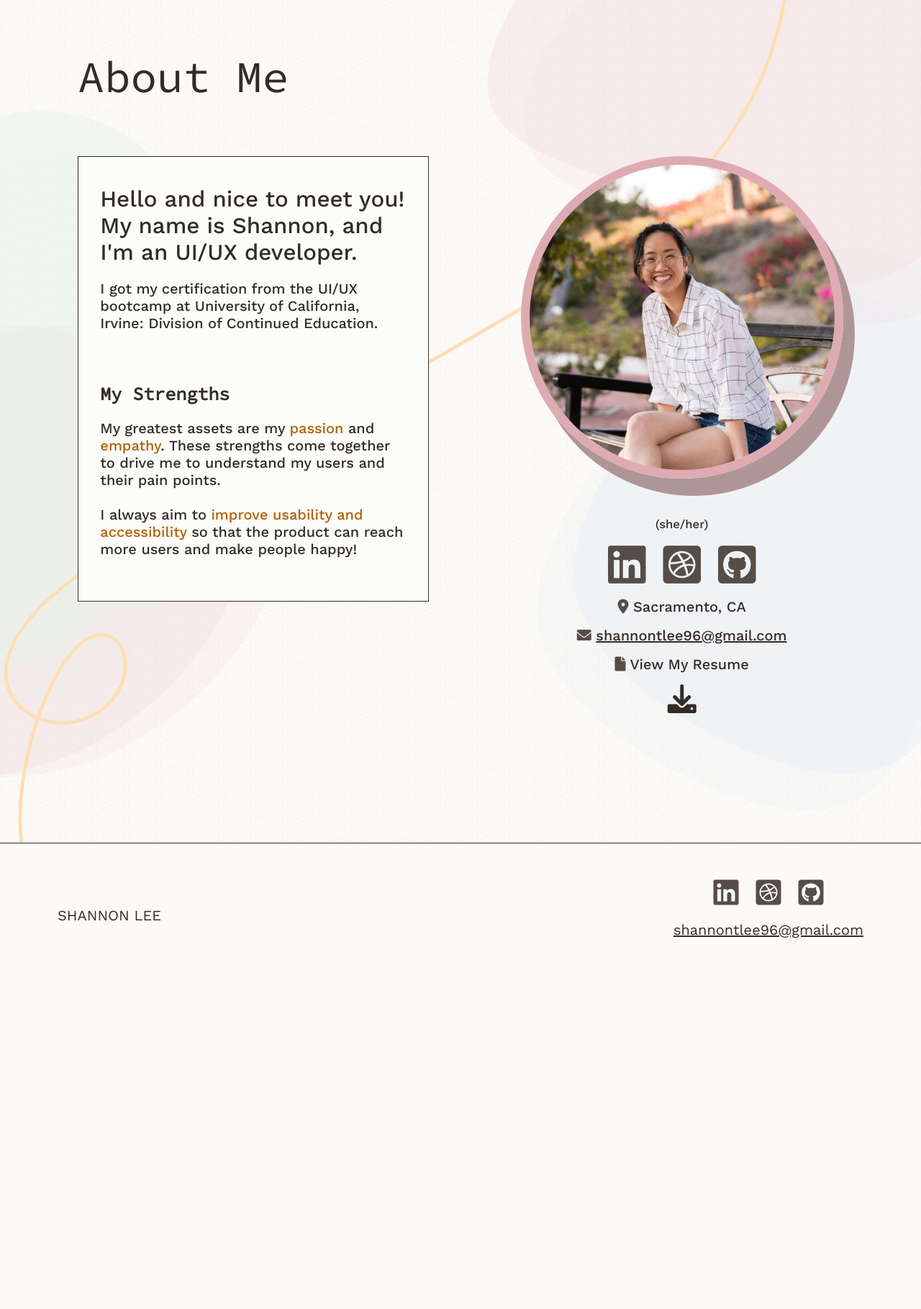
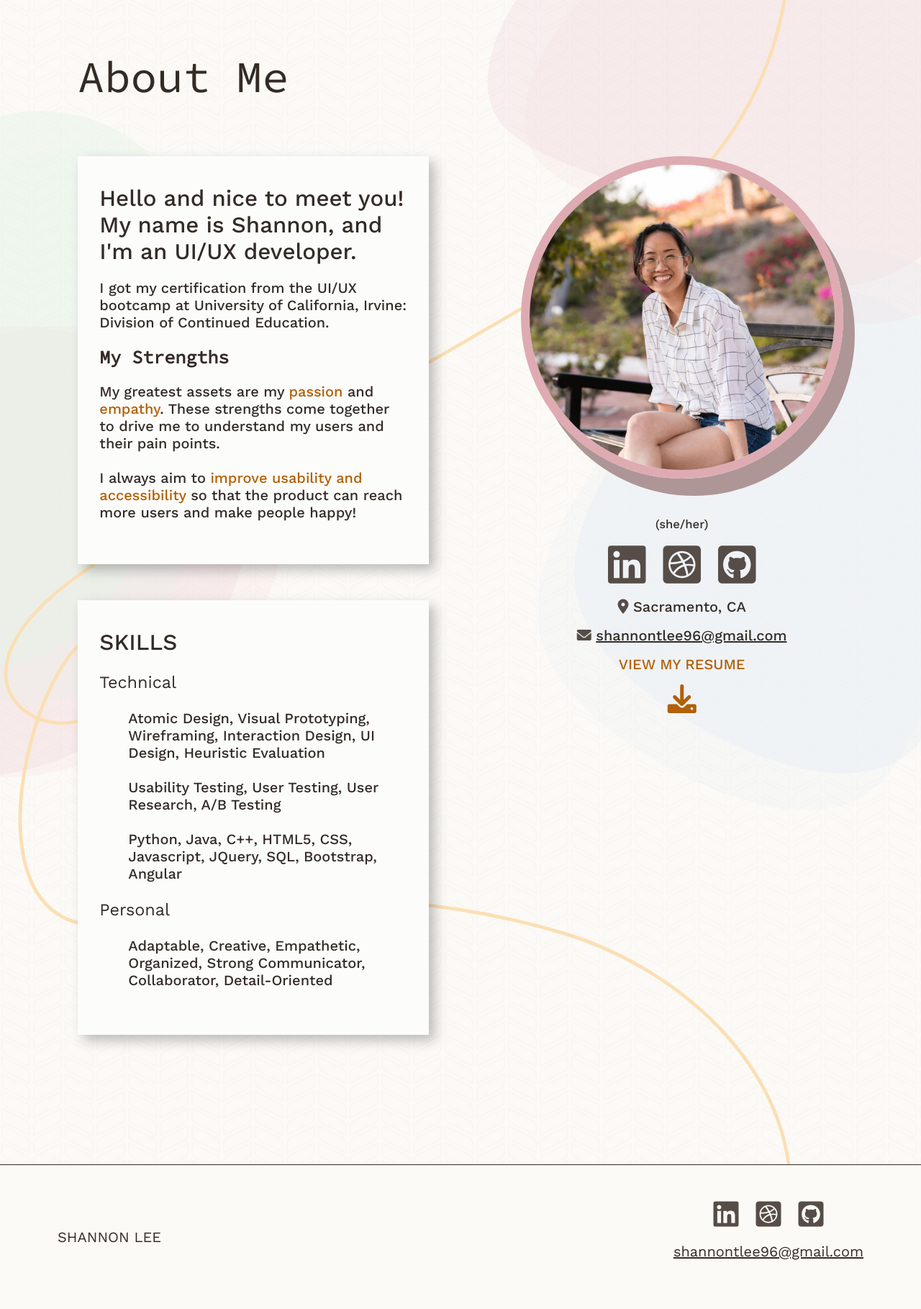
Before and after one commit to Leest1/leest1.github.io_2022, a PHP site: page /about.html in a window 1280 px wide. Shown: the part 165-1984 px from the top of the page at 72% size. Before the commit the page ends 1469 px from the top, so only its background shows below. Run offline with PHP 8.4, Linux system fonts and the light colour scheme.

Commit message:
MDES mockup, skills section

```diff
--- a/about.html
+++ b/about.html
@@ -68,6 +68,7 @@
         <!-- left section -->
         <div class="g-75 pt-75 about">
           <section class="about-left column g-50 align-self-start">
+            <div class="sub-section">
               <div>
                 <h2>
                   Hello and nice to meet you!
@@ -94,10 +95,38 @@
                   so that the product can reach more users and make people happy!
                 </p>
               </div>
+            </div>
+            <div class="sub-section">
+              <h2>
+                SKILLS
+              </h2>
+              <section>
+                <h3>Technical</h3>
+                <ul>
+                  <li>
+                    Atomic Design, Visual Prototyping, Wireframing, Interaction Design, UI Design, Heuristic Evaluation
+                  </li>
+                  <li>
+                    Usability Testing, User Testing, User Research, A/B Testing
+                  </li>
+                  <li>
+                    Python, Java, C++, HTML5, CSS, Javascript, JQuery, SQL, Bootstrap, Angular
+                  </li>
+                </ul>
+              </section>
+              <section>
+                <h3>Personal</h3>
+                <ul>
+                  <li>
+                    Adaptable, Creative, Empathetic, Organized, Strong Communicator, Collaborator, Detail-Oriented
+                  </li>
+                </ul>
+              </section>
+            </div>
           </section>
 
           <!-- right section -->
-          <section class="column g-50">
+          <section class="about-right column g-50">
             <!-- <div class="me-container"> -->
             <img
               src="assets/me-square.png"
@@ -145,9 +174,8 @@
                 </p>
               </a>
               <a href="/assets/resume.pdf" target="_blank" rel="noopener noreferrer"
-                ><p class="m-0">
-                  <span aria-hidden="true" class="fa-solid fa-file"></span>
-                  View My Resume
+                ><p class="m-0 accent-text">
+                  VIEW MY RESUME
                 </p>
               </a>
               <div class="tooltip">
--- a/style/_components.scss
+++ b/style/_components.scss
@@ -46,7 +46,7 @@
     box-shadow: rgba(0, 0, 0, 0.12) 0px 1px 3px, rgba(0, 0, 0, 0.24) 0px 1px 2px;
 
     img {
-        min-width: 100%;
+        width: 100%;
         height: 20rem;
         object-fit: cover;
     }
@@ -54,6 +54,11 @@
     .card-large-contents {
         background-color: $white;
         padding: 2rem;
+
+
+        .tools-used {
+            margin: 3rem 0rem;
+        }
     }
 }
 
@@ -136,7 +141,7 @@ blockquote {
     position: absolute;
     z-index: 1;
     bottom: 150%;
-    left: 50%;
+    left: 70%;
     margin-left: -75px;
     opacity: 0;
     transition: opacity 0.3s;
@@ -144,7 +149,7 @@ blockquote {
 }
 
 .tooltip .tooltiptext::after {
-content: "";
+    content: "";
     position: absolute;
     top: 100%;
     left: 50%;
--- a/style/_laptop.scss
+++ b/style/_laptop.scss
@@ -31,8 +31,8 @@
         box-shadow: none;
 
         img {
-            min-width: 30rem;
-            min-height: 100%;
+            width: 30rem;
+            height: 100%;
             object-fit: cover;
             box-shadow: rgba(0, 0, 0, 0.25) 2px 4px 4px;
         }
@@ -61,6 +61,10 @@
         order: 0;
     }
 
+    .about-right {
+        align-self: flex-start;
+    }
+
     .about-img {
         border-radius: 28rem;
         max-width: 28rem;
--- a/style/main.css
+++ b/style/main.css
@@ -174,7 +174,7 @@
   box-shadow: rgba(0, 0, 0, 0.12) 0px 1px 3px, rgba(0, 0, 0, 0.24) 0px 1px 2px;
 }
 .card-large img {
-  min-width: 100%;
+  width: 100%;
   height: 20rem;
   -o-object-fit: cover;
      object-fit: cover;
@@ -182,6 +182,9 @@
 .card-large .card-large-contents {
   background-color: #FCFCFB;
   padding: 2rem;
+}
+.card-large .card-large-contents .tools-used {
+  margin: 3rem 0rem;
 }
 
 .logo {
@@ -256,7 +259,7 @@ blockquote .author {
   position: absolute;
   z-index: 1;
   bottom: 150%;
-  left: 50%;
+  left: 70%;
   margin-left: -75px;
   opacity: 0;
   transition: opacity 0.3s;
@@ -432,19 +435,30 @@ header h1 {
 
 .about-left {
   order: 1;
+}
+.about-left .sub-section {
   background-color: #FCFCFB;
-  border: 1px solid #332B26;
+  box-shadow: 8px 8px 16px rgba(0, 0, 0, 0.25);
   padding: 2.5rem 1.875rem;
 }
-.about-left h2 {
+.about-left .sub-section h2 {
   font-size: 1.953125rem;
   margin: 0;
   font-weight: 500;
 }
-.about-left .sub-h2 {
+.about-left .sub-section .sub-h2 {
   font-size: 1.5625rem;
   font-family: "Source Code Pro";
   font-weighT: 600;
+}
+.about-left .sub-section h3 {
+  font-weight: 400;
+}
+.about-left .sub-section ul {
+  list-style: none;
+}
+.about-left .sub-section ul li {
+  margin: 1.5rem 0rem;
 }
 
 .about-img {
@@ -509,7 +523,7 @@ h1 {
 
 .fa-download {
   cursor: pointer;
-  color: #332B26;
+  color: #B16007;
 }
 
 .fa-seedling {
@@ -571,8 +585,8 @@ h1 {
     box-shadow: none;
   }
   .card-large img {
-    min-width: 30rem;
-    min-height: 100%;
+    width: 30rem;
+    height: 100%;
     -o-object-fit: cover;
        object-fit: cover;
     box-shadow: rgba(0, 0, 0, 0.25) 2px 4px 4px;
@@ -598,6 +612,10 @@ h1 {
     order: 0;
   }
 
+  .about-right {
+    align-self: flex-start;
+  }
+
   .about-img {
     border-radius: 28rem;
     max-width: 28rem;
--- a/style/main.scss
+++ b/style/main.scss
@@ -195,8 +195,9 @@ header {
 
 .about-left {
     order: 1;
+    .sub-section {
         background-color: $white;
-    border: 1px solid $black;
+        box-shadow: 8px 8px 16px rgba($color: #000000, $alpha: 0.25);
         padding: 2.5rem 1.875rem;
 
         h2 {
@@ -209,6 +210,18 @@ header {
             @include fontSizeScaler(2);
             font-family: 'Source Code Pro';
             font-weighT: 600;
+        }
+
+        h3 {
+            font-weight: 400;
+        }
+
+        ul {
+            list-style: none;
+            li {
+                margin: 1.5rem 0rem;
+            }
+        }
     }
 }
 
@@ -279,7 +292,7 @@ h1 {
 
 .fa-download {
     cursor: pointer;
-    color: $black;
+    color: $accent-text;
 }
 
 .fa-seedling {
```
Also changed, not shown: case-studies.html (+33 -36 lines), index.html (+23 -23 lines), assets/case-studies/mdes/home.png (deleted), assets/case-studies/mdes/mobile-wireframes/faq-overlay.png (added), assets/case-studies/mdes/mobile-wireframes/file-claim.png (added), assets/case-studies/mdes/mobile-wireframes/home.png (added), assets/case-studies/mdes/mobile-wireframes/primary-nav.png (added), assets/case-studies/mdes/mobile-wireframes/video-tutorial.png (added), assets/case-studies/mdes/title-image-small2.jpg (deleted), assets/case-studies/mdes/title-image-square.png (added), assets/case-studies/mdes/title-image2.jpg (deleted), assets/case-studies/mdes/video-page.png (deleted), assets/case-studies/mdes/web-wireframes/claim-page.png (renamed from assets/case-studies/mdes/claim-page.png), 4 other files. Lines whose indentation alone changed are shown as unchanged.
